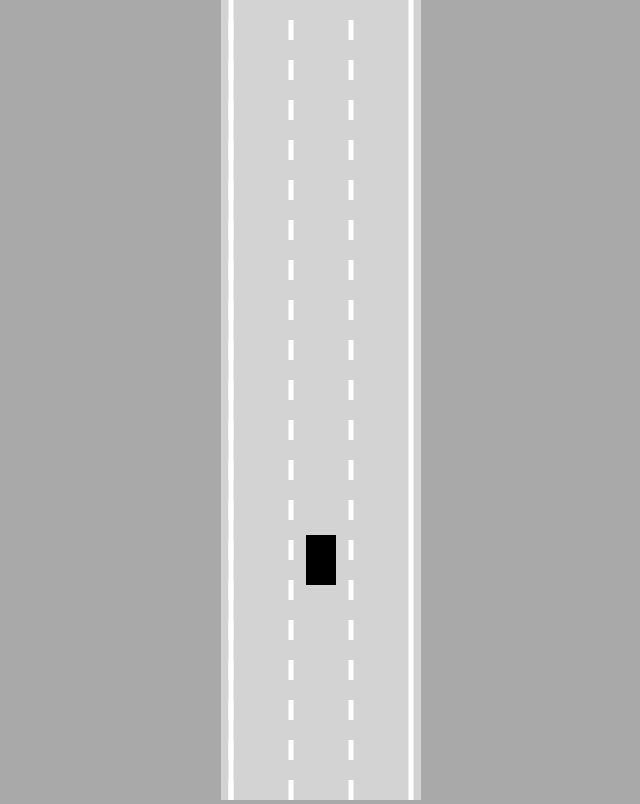
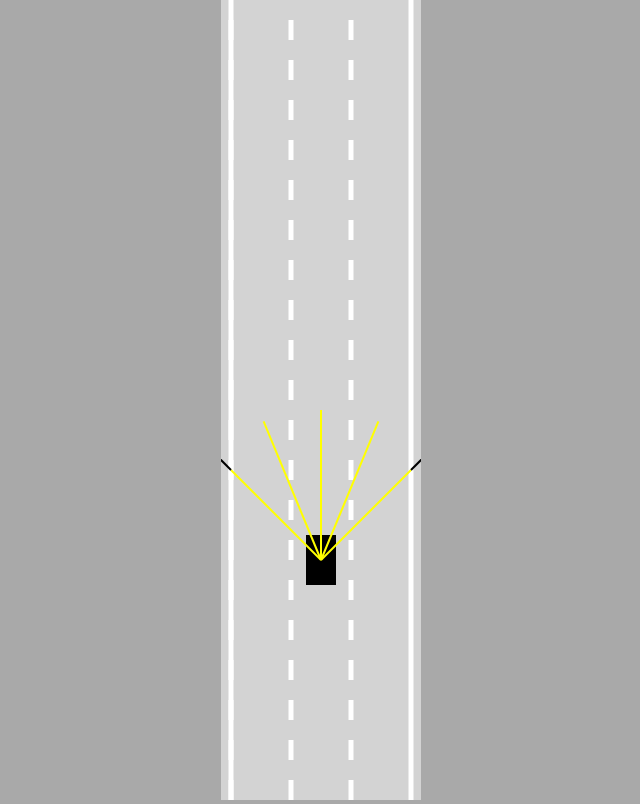
Before and after one commit to tbaolam/Self-Driving-Car-Stimu-JS, a plain HTML site: page index.html in a window 1280 px wide. Shown: the whole page, without its empty margins (319-959 px from the left). Drawn offline with Linux system fonts and the light colour scheme.

Commit message:
Sensor Rays Established

```diff
--- a/car.js
+++ b/car.js
@@ -11,11 +11,14 @@ class Car{
         this.friction = 0.05;
         this.angle = 0;
 
+
+        this.sensor = new Sensor(this);
         this.controls = new Controls();
     }
 
-    update(){
+    update(roadBorders){
         this.#move();
+        this.sensor.update(roadBorders);
     }
 
     #move(){
@@ -75,5 +78,6 @@ class Car{
         ctx.fill();
 
         ctx.restore();
+        this.sensor.draw(ctx);
     }
 }
--- a/index.html
+++ b/index.html
@@ -5,6 +5,7 @@
 </head>
 <body>
     <canvas id="myCanvas"></canvas>
+    <script src="sensor.js"></script>
     <script src="utils.js"></script>
     <script src="car.js"></script>
     <script src="road.js"></script>
--- a/main.js
+++ b/main.js
@@ -4,12 +4,11 @@ canvas.width = 200;
 const ctx = canvas.getContext("2d");
 const road = new Road(canvas.width/2, canvas.width*0.90);
 const car = new Car(road.getLaneCenter(1), 100, 30, 50);
-car.draw(ctx);
 
 animate();
 
 function animate(){
-    car.update();
+    car.update(road.borders);
 
     canvas.height = window.innerHeight;
 
--- /dev/null
+++ b/sensor.js
@@ -0,0 +1,103 @@
+class Sensor{
+    constructor(car){
+        this.car = car;
+        this.rayCount = 5;
+        this.rayLength = 150;
+        this.raySpread = Math.PI / 2;
+
+        this.rays = [];
+        this.readings = [];
+    }
+
+    update(roadBorders){
+        this.#castRays();
+        this.readings = [];
+        for (let i = 0; i < this.rays.length; ++i){
+            this.readings.push(
+                this.#getReading(this.rays[i], roadBorders)
+            );
+        }
+    }
+
+    #getReading(ray, roadBorders){
+        let touches = [];
+
+        for (let i = 0; i < roadBorders.length; ++i){
+            const touch = getIntersection(
+                ray[0],
+                ray[1],
+                roadBorders[i][0],
+                roadBorders[i][1]
+            );
+            if (touch){
+                touches.push(touch);
+            }
+        }
+
+        if (touches.length == 0){
+            return null;
+        }
+        else{
+            const offsets = touches.map(e => e.offset);
+            const minOffset = Math.min(...offsets);
+            return touches.find(e => e.offset == minOffset);
+        }
+    }
+
+    #castRays(){ //# means private function
+        this.rays = [];
+        for (let i = 0; i < this.rayCount; ++i){
+            const rayAngle = lerp(
+                this.raySpread / 2,
+                -this.raySpread / 2,
+                this.rayCount == 1 ? 0.5 : i / (this.rayCount - 1)
+            ) + this.car.angle; // make the rays rotate along with the car
+
+            const start = {x:this.car.x, y:this.car.y};
+            const end = {
+                x:this.car.x - Math.sin(rayAngle) * this.rayLength,
+                y:this.car.y - Math.cos(rayAngle) * this.rayLength
+            };
+
+            this.rays.push([start, end]);
+        }
+    }
+
+    draw(ctx){
+        for (let i = 0; i < this.rayCount; ++i){
+            let end = this.rays[i][1];
+            if (this.readings[i]){
+                end = this.readings[i];
+            }
+
+            ctx.beginPath();
+            ctx.lineWidth = 2;
+            ctx.strokeStyle = "yellow";
+            ctx.moveTo(
+                this.rays[i][0].x,
+                this.rays[i][0].y
+            );
+
+            ctx.lineTo(
+                end.x,
+                end.y
+            );
+            ctx.stroke();
+
+            // To see if anything else after the first encounter
+            ctx.beginPath();
+            ctx.lineWidth = 2;
+            ctx.strokeStyle = "black";
+            ctx.moveTo(
+                this.rays[i][1].x,
+                this.rays[i][1].y
+            );
+
+            ctx.lineTo(
+                end.x,
+                end.y
+            );
+            ctx.stroke();
+        }
+    }
+}
--- a/utils.js
+++ b/utils.js
@@ -1,3 +1,23 @@
 function lerp(A, B, t){
     return A + (B - A) * t;
 }
+
+function getIntersection(A, B, C, D){
+    const tTop = (D.x - C.x)*(A.y - C.y) - (D.y - C.y)*(A.x - C.x);
+    const uTop = (C.y - A.y)*(A.x - B.x) - (C.x - A.x)*(A.y - B.y);
+    const bottom = (D.y - C.y)*(B.x - A.x) - (D.x - C.x)*(B.y - A.x);
+
+    if (bottom != 0){
+        const t = tTop / bottom;
+        const u = uTop / bottom;
+        if (t >= 0 && t <= 1 && u >= 0 && u <=1){
+            return {
+                x:lerp(A.x, B.x, t),
+                y:lerp(A.y, B.y, t),
+                offset:t
+            }
+        }
+    }
+
+    return null;
+}
```
